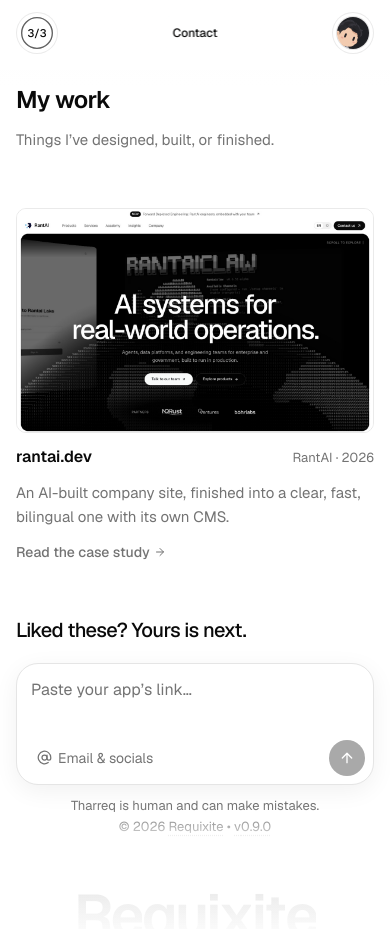
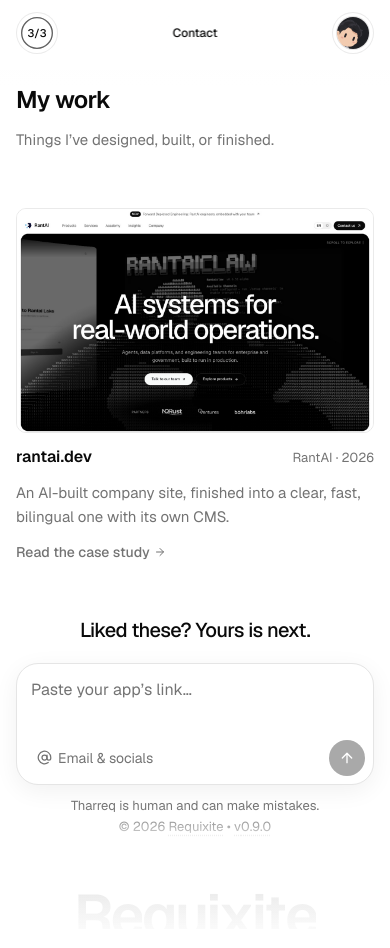
Before and after one commit to mtharreqq/requixite, a Next.js app: page /work in a window 390 px wide. Shown: the top 948 px of the page. Built offline with nearby package versions, Linux system fonts and the light colour scheme.

Commit message:
Sub-page ask: title centered on phones

```diff
--- a/components/layout/sub-page.tsx
+++ b/components/layout/sub-page.tsx
@@ -45,7 +45,8 @@ export function SubPage({
           <>
             <SectionReveal>
               <section id="contact" className="flex flex-col gap-5">
-                <h2 className="text-xl leading-tight font-medium tracking-[-0.03em] text-balance md:text-2xl">
+                {/* Phones: centered, like the fine print under the composer. */}
+                <h2 className="text-center text-xl leading-tight font-medium tracking-[-0.03em] text-balance md:text-left md:text-2xl">
                   {ask.title}
                 </h2>
                 <AskBox locale={locale} title={ask.title} placeholder={ask} />
```
